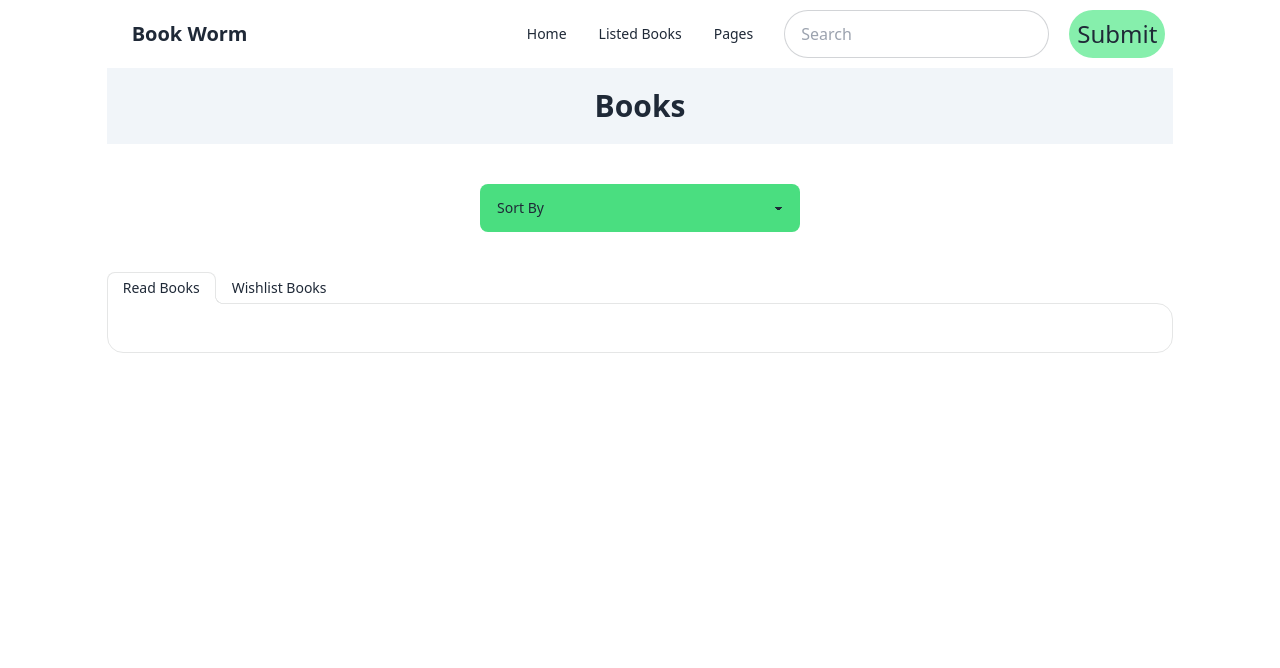
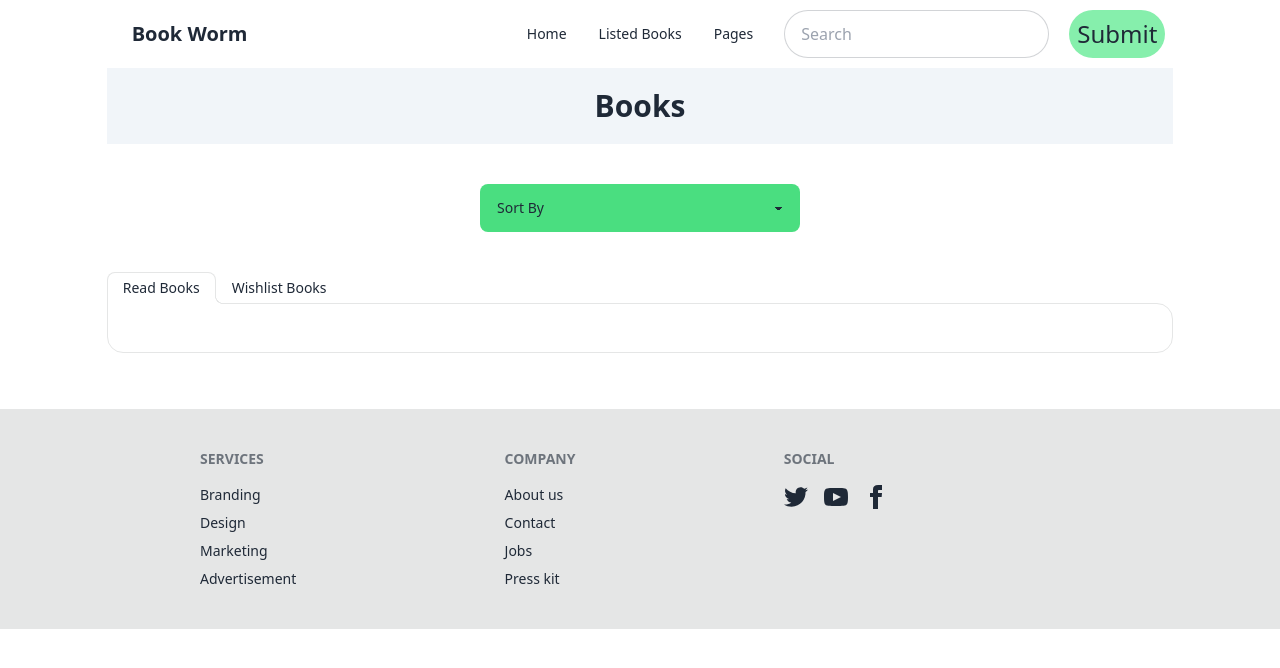
Before and after one commit to ratin17/Book_Worm--React, a React (Vite) app: page /listedBooks in a window 1280 px wide. Shown: the top 668 px of the page. Built offline with nearby package versions, Linux system fonts and the light colour scheme.

Commit message:
footer added

```diff
--- a/public/assets/utils.js
+++ b/public/assets/utils.js
@@ -17,3 +17,12 @@
     }
     localStorage.setItem(key,JSON.stringify(list));
 }
+
+
+export function removeItemBykey(key,val){
+
+    let list = getListBykey(key);;
+    list=list.filter((item)=>parseInt(item)!==parseInt(val));
+    localStorage.setItem(key,JSON.stringify(list));
+
+}
--- a/src/components/BookDetail.jsx
+++ b/src/components/BookDetail.jsx
@@ -1,7 +1,7 @@
 import React from 'react';
 import { useParams} from 'react-router-dom';
 import { BookContext } from './Root';
-import { getListBykey, setListBykey } from '../../public/assets/utils';
+import { getListBykey, setListBykey, removeItemBykey } from '../../public/assets/utils';
 
 const BookDetail = () => {
     const {books,showToast}=React.useContext(BookContext);
@@ -21,12 +21,17 @@
     function handleRead(id){
 
         const readBookIds=getListBykey('readlist');
+        const wishlistBookIds=getListBykey('wishlist');
+
         if(readBookIds.includes(id)){
             showToast('You have already read this book !');
         }
         else{
             setListBykey('readlist',id);
             showToast('Added to Read List !');
+            if(wishlistBookIds.includes(id)){
+                removeItemBykey('wishlist',id);
+            }
         }
     }
 
@@ -43,7 +48,7 @@
         }
         else{
             setListBykey('wishlist',id);
-            showToast('Already added to  Wishlist!');
+            showToast('Added to  Wishlist!');
         }
     }
 
--- /dev/null
+++ b/src/components/Footer.jsx
@@ -0,0 +1,64 @@
+// import React from 'react';
+
+const Footer = () => {
+    return (
+        <div className="mt-14 bg-base-300 px-40 " >
+            <footer className="footer bg-base-300 text-base-content p-10">
+                <nav>
+                    <h6 className="footer-title">Services</h6>
+                    <a className="link link-hover">Branding</a>
+                    <a className="link link-hover">Design</a>
+                    <a className="link link-hover">Marketing</a>
+                    <a className="link link-hover">Advertisement</a>
+                </nav>
+                <nav>
+                    <h6 className="footer-title">Company</h6>
+                    <a className="link link-hover">About us</a>
+                    <a className="link link-hover">Contact</a>
+                    <a className="link link-hover">Jobs</a>
+                    <a className="link link-hover">Press kit</a>
+                </nav>
+                <nav>
+                    <h6 className="footer-title">Social</h6>
+                    <div className="grid grid-flow-col gap-4">
+                    <a>
+                        <svg
+                        xmlns="http://www.w3.org/2000/svg"
+                        width="24"
+                        height="24"
+                        viewBox="0 0 24 24"
+                        className="fill-current">
+                        <path
+                            d="M24 4.557c-.883.392-1.832.656-2.828.775 1.017-.609 1.798-1.574 2.165-2.724-.951.564-2.005.974-3.127 1.195-.897-.957-2.178-1.555-3.594-1.555-3.179 0-5.515 2.966-4.797 6.045-4.091-.205-7.719-2.165-10.148-5.144-1.29 2.213-.669 5.108 1.523 6.574-.806-.026-1.566-.247-2.229-.616-.054 2.281 1.581 4.415 3.949 4.89-.693.188-1.452.232-2.224.084.626 1.956 2.444 3.379 4.6 3.419-2.07 1.623-4.678 2.348-7.29 2.04 2.179 1.397 4.768 2.212 7.548 2.212 9.142 0 14.307-7.721 13.995-14.646.962-.695 1.797-1.562 2.457-2.549z"></path>
+                        </svg>
+                    </a>
+                    <a>
+                        <svg
+                        xmlns="http://www.w3.org/2000/svg"
+                        width="24"
+                        height="24"
+                        viewBox="0 0 24 24"
+                        className="fill-current">
+                        <path
+                            d="M19.615 3.184c-3.604-.246-11.631-.245-15.23 0-3.897.266-4.356 2.62-4.385 8.816.029 6.185.484 8.549 4.385 8.816 3.6.245 11.626.246 15.23 0 3.897-.266 4.356-2.62 4.385-8.816-.029-6.185-.484-8.549-4.385-8.816zm-10.615 12.816v-8l8 3.993-8 4.007z"></path>
+                        </svg>
+                    </a>
+                    <a>
+                        <svg
+                        xmlns="http://www.w3.org/2000/svg"
+                        width="24"
+                        height="24"
+                        viewBox="0 0 24 24"
+                        className="fill-current">
+                        <path
+                            d="M9 8h-3v4h3v12h5v-12h3.642l.358-4h-4v-1.667c0-.955.192-1.333 1.115-1.333h2.885v-5h-3.808c-3.596 0-5.192 1.583-5.192 4.615v3.385z"></path>
+                        </svg>
+                    </a>
+                    </div>
+                </nav>
+            </footer>
+        </div>
+    );
+};
+
+export default Footer;
--- a/src/components/ListedBook.jsx
+++ b/src/components/ListedBook.jsx
@@ -4,7 +4,9 @@
 import { IoPeopleOutline } from "react-icons/io5";
 import { PiBookOpenTextThin as Pages } from "react-icons/pi";
 import {Link} from 'react-router-dom';
-const ListedBook = ({listedbook}) => {
+
+
+const ListedBook = ({listedbook,remove}) => {
     const {image,id,author,name,rating,category,tags,yearOfPublishing,publisher,totalPages}=listedbook;
     return (
         <div className=" flex flex-col md:flex-row gap-5 p-5 border rounded-2xl mb-5 " >
@@ -38,7 +40,9 @@
                 <div className=" flex gap-3 " >
                     <p className=" px-3 py-1 bg-blue-200 text-blue-600  rounded-full text-sm " > Category : {category} </p>
                     <p className=" px-3 py-1 bg-pink-200 text-pink-500 rounded-full text-sm " > Rating : {rating} </p>
-                    <Link to={`/book/${id}`} className=" px-3 py-1 bg-green-400 text-white  rounded-full text-sm " > View Details </Link>
+                    <Link to={`/book/${id}`} className="px-3 py-1 bg-green-400 text-white rounded-full text-sm " >View Details</Link>
+
+                    <button onClick={()=>remove(id)} className="px-3 py-1 bg-rose-400 text-white  rounded-full text-sm"> Remove </button>
 
                 </div>
 
@@ -52,6 +56,7 @@
 
 ListedBook.propTypes = {
     listedbook: PropTypes.object,
+    remove: PropTypes.func,
 }
 
 export default ListedBook;
--- a/src/components/ListedBooks.jsx
+++ b/src/components/ListedBooks.jsx
@@ -1,6 +1,6 @@
 import { useState, useEffect ,useContext} from 'react';
 
-import { getListBykey } from '../../public/assets/utils';
+import { getListBykey, removeItemBykey } from '../../public/assets/utils';
 import { BookContext } from './Root';
 import ListedBook from './ListedBook';
 
@@ -9,7 +9,8 @@
     const [readbooks,setReadbooks]=useState([]);
     const [wishlistbooks,setWishlistbooks]=useState([]);
     const [selectedOption, setSelectedOption] = useState('');
-    const {books} = useContext(BookContext);
+    const {books,showToast} = useContext(BookContext);
+    const [toggle,setToggle] =useState(true)
 
     useEffect(()=>{
         if(books.length>0){
@@ -28,12 +29,29 @@
             setReadbooks(currentReadBooks);
             setWishlistbooks(currentWishlistBooks);
         }
-    },[selectedOption,books]);
+    },[selectedOption,books,toggle]);
 
 
     function handleSelectChange(event){
         setSelectedOption(event.target.value);
     }
+
+    function handleRemoveFromRead(id){
+        id=String(id);
+        removeItemBykey('readlist',id);
+        showToast("Removed from Read List !");
+
+        setToggle(!toggle);
+    }
+
+    function handleRemoveFromWishlist(id){
+        id=String(id);
+        removeItemBykey('wishlist',id);
+        showToast("Removed from Wishlist !");
+
+        setToggle(!toggle);
+    }
+
 
 
     return (
@@ -66,6 +84,7 @@
                             <ListedBook
                                 key={listedbook.id}
                                 listedbook={listedbook}
+                                remove={handleRemoveFromRead}
                             ></ListedBook>
                         ))
                     }
@@ -78,6 +97,7 @@
                             <ListedBook
                                 key={listedbook.id}
                                 listedbook={listedbook}
+                                remove={handleRemoveFromWishlist}
                             ></ListedBook>
                         ))
                     }
--- a/src/components/Root.jsx
+++ b/src/components/Root.jsx
@@ -8,6 +8,7 @@
 
 export const BookContext = createContext(1);
 import Header from "./Header";
+import Footer from './Footer';
 
 const Root = () => {
 
@@ -37,6 +38,8 @@
     },[]);
 
     return (
+
+        <>
             <div className="w-5/6 mx-auto" >
                 <BookContext.Provider value={{books,showToast}} >
                     <Header></Header>
@@ -45,6 +48,11 @@
                 </BookContext.Provider>
 
             </div>
+
+            <Footer></Footer>
+
+        </>
+
     );
 };
 
```
Lines whose indentation alone changed are shown as unchanged.
